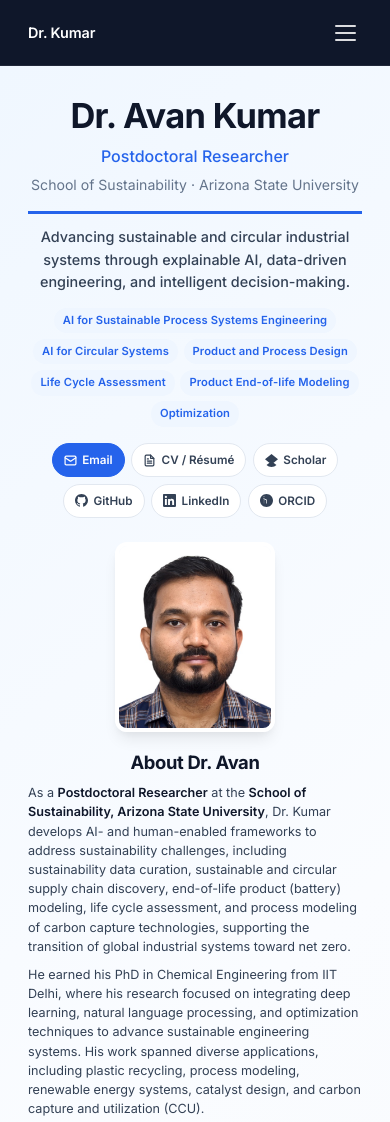
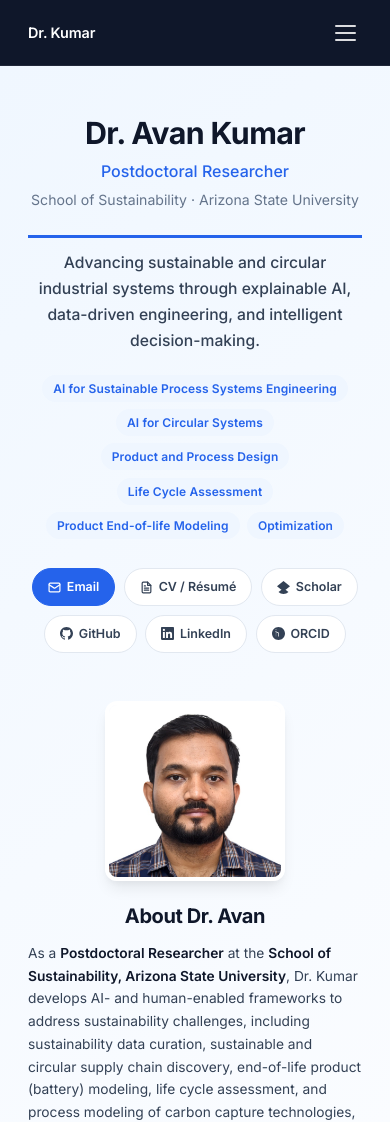
Before and after one commit to avanscholar/Website, a plain HTML site: page index.html in a window 390 px wide. Shown: the top 1122 px of the page. Drawn offline with Linux system fonts and the light colour scheme.

Commit message:
Restore original side by side homepage styling

```diff
--- a/assets/css/style.css
+++ b/assets/css/style.css
@@ -1519,118 +1519,3 @@ h1, h2, h3, h4 {
     text-align: center;
   }
 }
-
-
-/* Homepage space optimization */
-.section-hero .container {
-  max-width: 1320px;
-}
-
-.section-hero {
-  padding: 34px 0 40px;
-}
-
-.section-hero .hero-grid {
-  grid-template-columns: minmax(290px, .72fr) minmax(0, 1.28fr);
-  gap: 32px;
-}
-
-.section-hero .hero-info h1 {
-  font-size: 2.15rem;
-}
-
-.section-hero .hero-institution {
-  margin-bottom: .85rem;
-}
-
-.section-hero .hero-mission {
-  margin-bottom: .9rem;
-  font-size: .9rem;
-  line-height: 1.55;
-}
-
-.section-hero .hero-tags {
-  gap: .35rem;
-  margin-bottom: 1rem;
-}
-
-.section-hero .hero-tag {
-  padding: 3px 9px;
-  font-size: .7rem;
-}
-
-.section-hero .hero-links {
-  gap: .4rem;
-}
-
-.section-hero .hero-link {
-  padding: 6px 11px;
-  font-size: .73rem;
-}
-
-.section-hero .hero-about-side {
-  grid-template-columns: 150px minmax(0, 1fr);
-  gap: 1.15rem;
-}
-
-.section-hero .hero-about-side .hero-photo {
-  width: 150px;
-  height: 180px;
-}
-
-.section-hero .hero-bio h2 {
-  margin-bottom: .55rem;
-  font-size: 1.15rem;
-}
-
-.section-hero .hero-bio .about-body {
-  column-count: 2;
-  column-gap: 1.4rem;
-}
-
-.section-hero .hero-bio .about-body p {
-  break-inside: avoid;
-  margin: 0 0 .55rem;
-  font-size: .79rem;
-  line-height: 1.52;
-}
-
-@media (max-width: 1120px) {
-  .section-hero .hero-grid {
-    grid-template-columns: minmax(270px, .8fr) minmax(0, 1.2fr);
-    gap: 24px;
-  }
-
-  .section-hero .hero-bio .about-body {
-    column-count: 1;
-  }
-}
-
-@media (max-width: 900px) {
-  .section-hero .hero-grid {
-    grid-template-columns: 1fr;
-  }
-
-  .section-hero .hero-about-side {
-    grid-template-columns: 160px minmax(0, 1fr);
-  }
-
-  .section-hero .hero-about-side .hero-photo {
-    width: 160px;
-    height: 190px;
-  }
-}
-
-@media (max-width: 620px) {
-  .section-hero {
-    padding: 28px 0 36px;
-  }
-
-  .section-hero .hero-about-side {
-    grid-template-columns: 1fr;
-  }
-
-  .section-hero .hero-bio .about-body {
-    column-count: 1;
-  }
-}
```
